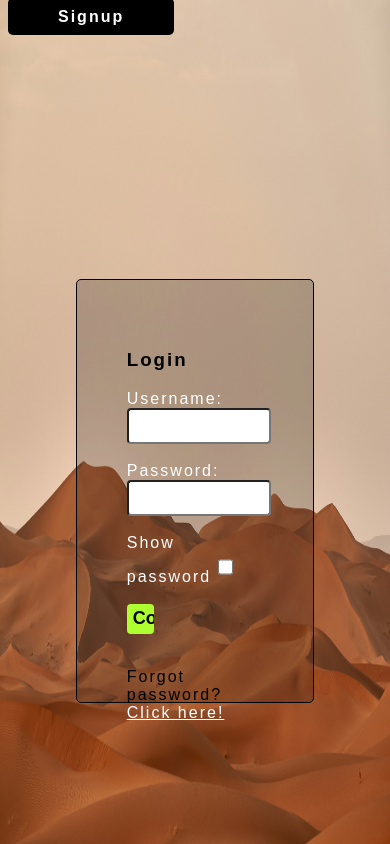
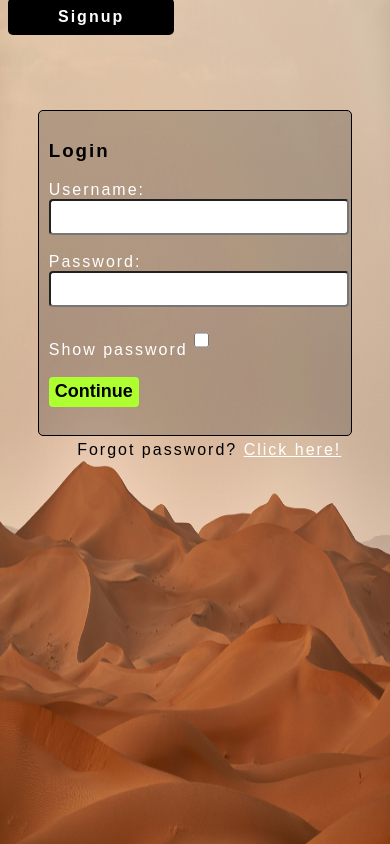
Before and after one commit to TCODES101/Django-authentication, a Django app: page / in a window 390 px wide. Run offline with Django 5.2, Linux system fonts and the light colour scheme.

Commit message:
responsive

```diff
--- a/static/styles.css
+++ b/static/styles.css
@@ -108,3 +108,16 @@ label{
 .signup:hover{
     box-shadow: 5px 5px 30px white;
 }
+@media only screen and (max-width: 480px) {
+    .da-login form{
+        width: 75vw;
+        padding: 10px;
+        margin-top: 10vh;
+        height: fit-content;
+
+    }
+    .da-login .submit{
+        width: fit-content;
+
+    }
+  }
```
